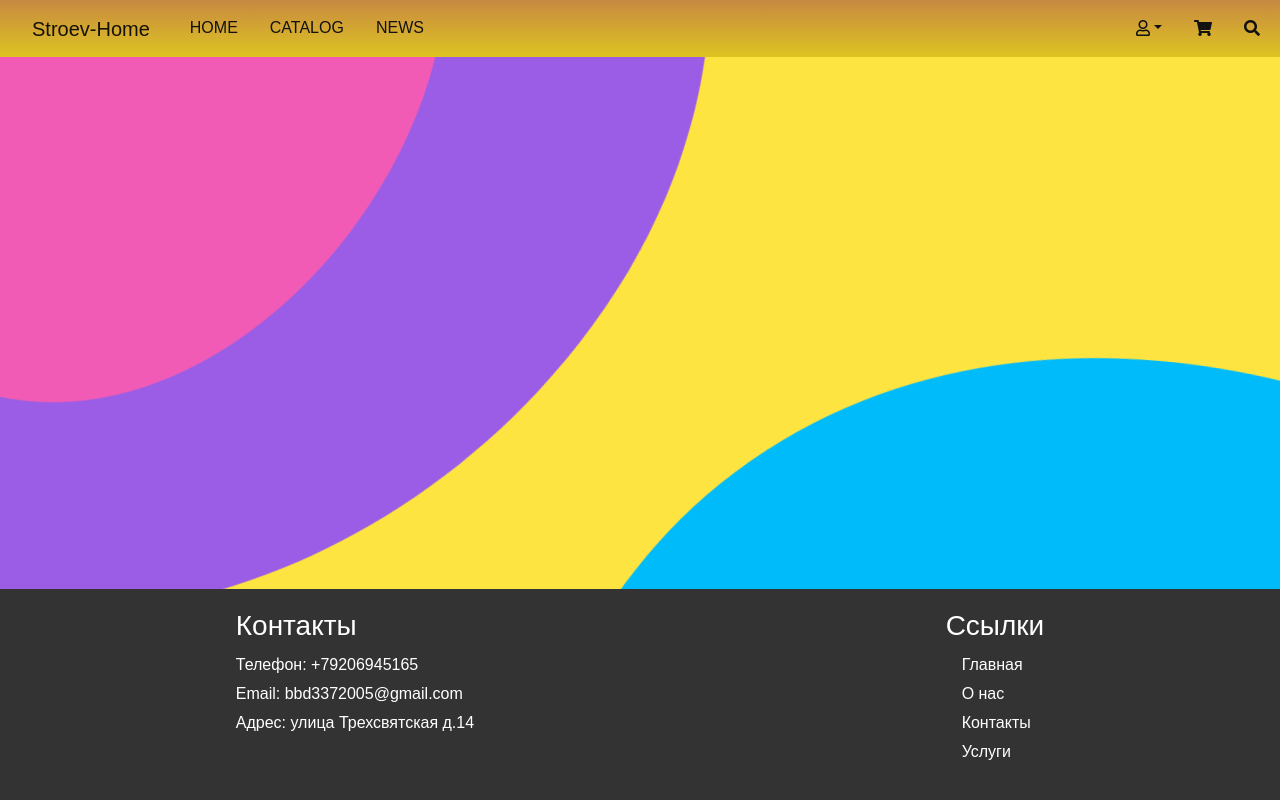
After one commit to Platina1337/online-store, a Django app: page /news/ in a window 1280 px wide. The commit adds this page. Run offline with Django 5.2, Linux system fonts and the light colour scheme; data that the repository does not hold is empty.

Commit message:
new_app, video

```diff
--- a/shop/main/static/blog/main.css
+++ b/shop/main/static/blog/main.css
@@ -1,7 +1,20 @@
 html {
 	font-size: 16px;
 }
-
+.container {
+    padding: 0 15px; /* Отступы по бокам для контейнера */
+}
+.row {
+    display: flex;
+    flex-wrap: wrap;
+    margin-left: -15px;
+    margin-right: -15px;
+}
+.col-lg-4,
+.col-md-6 {
+    padding-left: 15px;
+    padding-right: 15px;
+}
 body {
 	font-family: 'Roboto', sans-serif;
 	font-size: 16px;
--- a/shop/main/templates/blog/base.html
+++ b/shop/main/templates/blog/base.html
@@ -32,7 +32,7 @@
 						<a class="nav-link" href="{% url 'main:сatalog' %}">Catalog</a>
 					</li>
 					<li class="nav-item" >
-						<a class="nav-link" href="#News">News</a>
+						<a class="nav-link" href="{% url 'news:news' %}">News</a>
 					</li>
 				</ul>
 				<ul class="navbar-nav ms-auto mb-2 mb-lg-0">
--- a/shop/main/urls.py
+++ b/shop/main/urls.py
@@ -18,4 +18,5 @@ urlpatterns = [
     path('like/<int:material_id>/', like_material, name='like_material'),
     path('catalog/', ViewCatalog.as_view(), name='сatalog'),  # Путь для отображения каталога
     path('catalog/<str:url>/', filter_posts, name='filter_posts'),# Путь для фильтрации постов по категории
+
               ] + static(settings.MEDIA_URL, document_root=settings.MEDIA_ROOT)
--- /dev/null
+++ b/shop/news/apps.py
@@ -0,0 +1,6 @@
+from django.apps import AppConfig
+
+
+class NewsConfig(AppConfig):
+    default_auto_field = 'django.db.models.BigAutoField'
+    name = 'news'
--- /dev/null
+++ b/shop/news/templates/news/news.html
@@ -0,0 +1,86 @@
+{% extends "blog/base.html" %}
+{% load static %}
+{% block css %}
+    <link rel="stylesheet" href="{% static 'blog/main.css' %}">
+{% endblock %}
+{% block content %}
+<div class="main-posts">
+  <div class="container">
+    <div class="row">
+      <div class="blog-masonry masonry-true">
+        {% for video in video_list %}
+          <div class="post-masonry col-md-4 col-sm-6">
+            <div class="post-thumb">
+              <img src="{{ video.image.url }}" alt="">
+              <div class="title-over">
+                <h4>{{ video.title }}</h4>
+              </div>
+              <div class="post-hover text-center">
+                <div class="inside">
+                  <i class="fa fa-plus"></i>
+                  <span class="date">{{ video.create_at }}</span>
+                  <h4><a href="#">{{ video.title }}</a></h4>
+                  <p>{{ video.description|slice:":100" }}</p>
+                </div>
+              </div>
+            </div>
+          </div> <!-- /.post-masonry -->
+        {% endfor %}
+      </div>
+    </div>
+  </div>
+</div>
+<svg preserveAspectRatio="xMidYMid slice" viewBox="10 10 80 80">
+    <defs>
+        <style>
+            @keyframes rotate {
+					 0% {
+                    transform: rotate(0deg);
+                }
+                100% {
+                    transform: rotate(360deg);
+                }
+            }
+            .out-top {
+                animation: rotate 20s linear infinite;
+                transform-origin: 13px 25px;
+            }
+            .in-top {
+                animation: rotate 10s linear infinite;
+                transform-origin: 13px 25px;
+            }
+            .out-bottom {
+                animation: rotate 25s linear infinite;
+                transform-origin: 84px 93px;
+            }
+            .in-bottom {
+                animation: rotate 15s linear infinite;
+                transform-origin: 84px 93px;
+            }
+        </style>
+    </defs>
+    <path fill="#9b5de5" class="out-top" d="M37-5C25.1-14.7,5.7-19.1-9.2-10-28.5,1.8-32.7,31.1-19.8,49c15.5,21.5,52.6,22,67.2,2.3C59.4,35,53.7,8.5,37-5Z"/>
+    <path fill="#f15bb5" class="in-top" d="M20.6,4.1C11.6,1.5-1.9,2.5-8,11.2-16.3,23.1-8.2,45.6,7.4,50S42.1,38.9,41,24.5C40.2,14.1,29.4,6.6,20.6,4.1Z"/>
+    <path fill="#00bbf9" class="out-bottom" d="M105.9,48.6c-12.4-8.2-29.3-4.8-39.4.8-23.4,12.8-37.7,51.9-19.1,74.1s63.9,15.3,76-5.6c7.6-13.3,1.8-31.1-2.3-43.8C117.6,63.3,114.7,54.3,105.9,48.6Z"/>
+    <path fill="#00f5d4" class="in-bottom" d="M102,67.1c-9.6-6.1-22-3.1-29.5,2-15.4,10.7-19.6,37.5-7.6,47.8s35.9,3.9,44.5-12.5C115.5,92.6,113.9,74.6,102,67.1Z"/>
+</svg>
+{% endblock content %}
+{% block footer %}
+    <footer>
+        <div class="footer-content">
+            <h3>Контакты</h3>
+            <p>Телефон: +79206945165</p>
+            <p>Email: bbd3372005@gmail.com</p>
+            <p>Адрес: улица Трехсвятская д.14</p>
+        </div>
+        <div class="footer-content">
+            <h3>Ссылки</h3>
+            <ul>
+                <li><a href="{% url 'main:index' %}">Главная</a></li>
+                <li><a href="#">О нас</a></li>
+                <li><a href="#">Контакты</a></li>
+                <li><a href="#">Услуги</a></li>
+            </ul>
+        </div>
+    </footer>
+{% endblock %}
--- /dev/null
+++ b/shop/news/tests.py
@@ -0,0 +1,3 @@
+from django.test import TestCase
+
+# Create your tests here.
--- /dev/null
+++ b/shop/news/urls.py
@@ -0,0 +1,11 @@
+from django.urls import path
+from .views import *
+from django.conf import settings
+from django.conf.urls.static import static
+
+
+urlpatterns = [
+
+    path('', ViewNews.as_view(), name='news'),
+
+              ] + static(settings.MEDIA_URL, document_root=settings.MEDIA_ROOT)
--- /dev/null
+++ b/shop/news/views.py
@@ -0,0 +1,15 @@
+from django.shortcuts import render, get_object_or_404
+from django.views.generic import ListView
+
+from .models import Video
+
+
+# Create your views here.
+class ViewNews(ListView):
+    model = Video
+    context_object_name = 'video_list'
+    template_name = 'news/news.html'
+
+def get_video(request, pk: int):
+    _video = get_object_or_404(Video, id=pk)
+    return render(request, "news/news.html", {"video": _video})
--- a/shop/shop/settings.py
+++ b/shop/shop/settings.py
@@ -40,6 +40,7 @@ INSTALLED_APPS = [
     'main',
     'shop',
     'cart',
+    'news',
 
 
 ]
--- a/shop/shop/urls.py
+++ b/shop/shop/urls.py
@@ -22,6 +22,7 @@ urlpatterns = [
     path('admin/', admin.site.urls),
     path('cart/', include(('cart.urls', 'cart'), namespace='cart')),
     path('', include(('main.urls', 'main'), namespace='main')),
+    path('news/', include(('news.urls', 'news'), namespace='news')),
 
 
 ]
```
Also changed, not shown: other parts of shop/main/static/blog/main.css (+25 -9 lines), shop/main/templates/blog/catalog.html (+46 -8 lines), shop/main/views.py (+15 -5 lines), shop/news/admin.py (added, +10 -0 lines), shop/news/models.py (added, +16 -0 lines), shop/image/og_og_1547797856292876099.jpg (added), shop/main/admin.py (line endings or trailing spaces), shop/main/migrations/0001_initial.py, shop/news/__init__.py (added), shop/news/migrations/0001_initial.py (added), shop/news/migrations/__init__.py (added).
